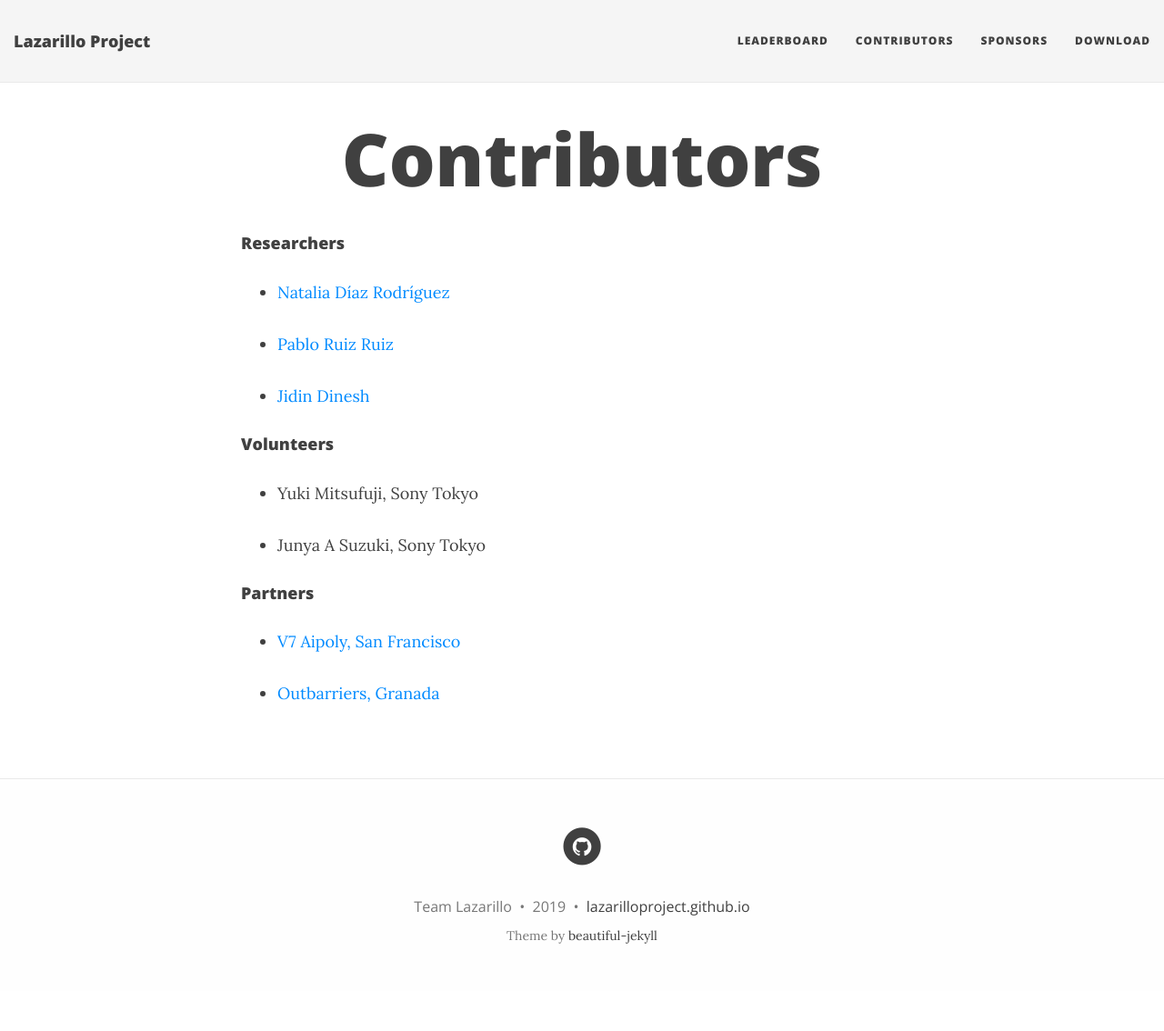
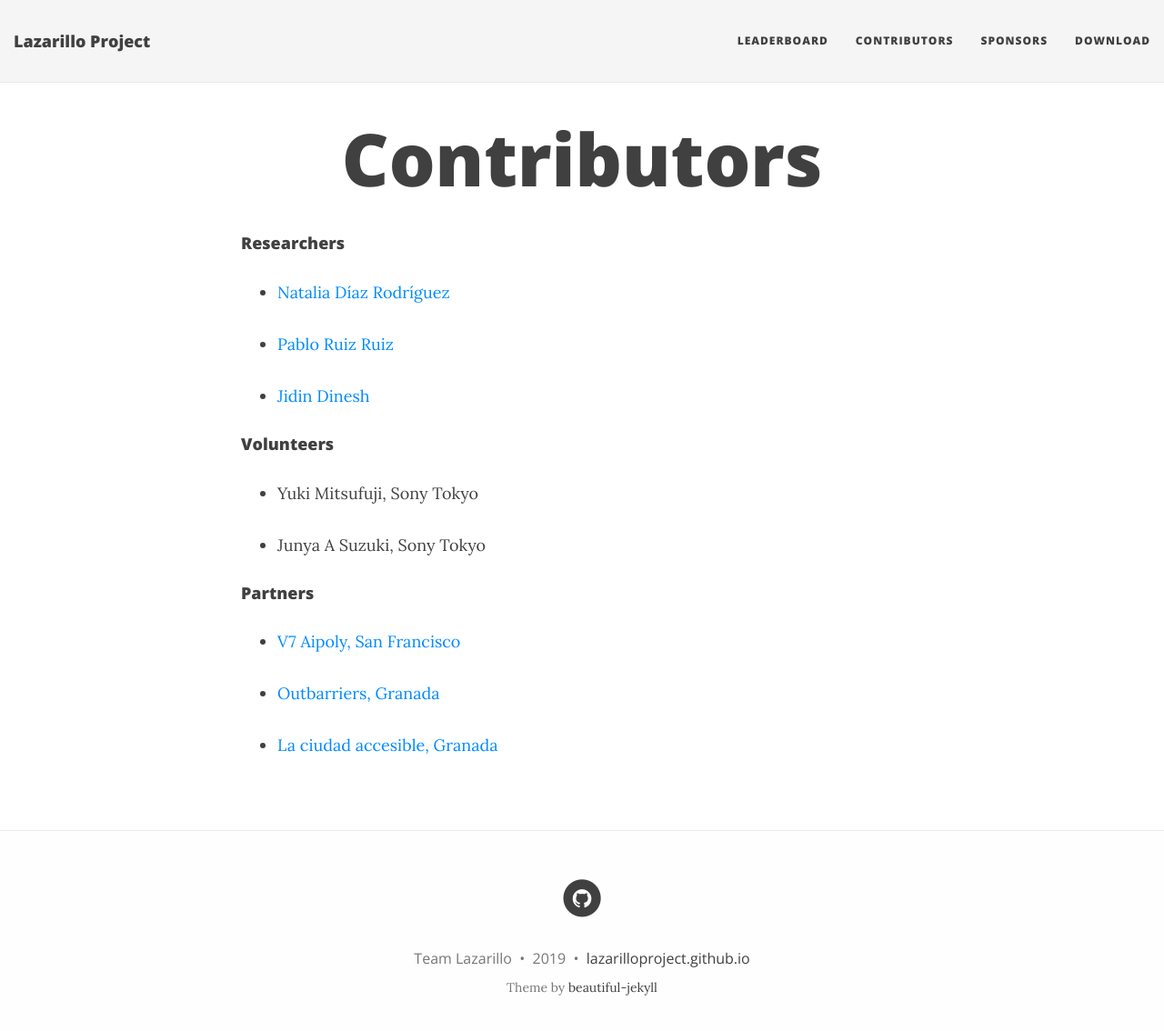
Before and after one commit to lazarilloproject/lazarilloproject.github.io, a Jekyll site: the page built from Contributors.md, in a window 1280 px wide and 1147 px high. Shown: the top 1134 px of the window at 91% size. Built offline with Jekyll 4.4.1, drawn with Linux system fonts in a browser that asks for light colours; nearby versions of some CDN libraries.

Commit message:
Update Contributors.md

```diff
--- a/Contributors.md
+++ b/Contributors.md
@@ -19,3 +19,5 @@ title: Contributors
 * [V7 Aipoly, San Francisco](https://www.aipoly.com/technology)
 
 * [Outbarriers, Granada](https://outbarriers.com/en/)
+
+* [La ciudad accesible, Granada](http://www.laciudadaccesible.com/donaciones/antonio.html)
```
